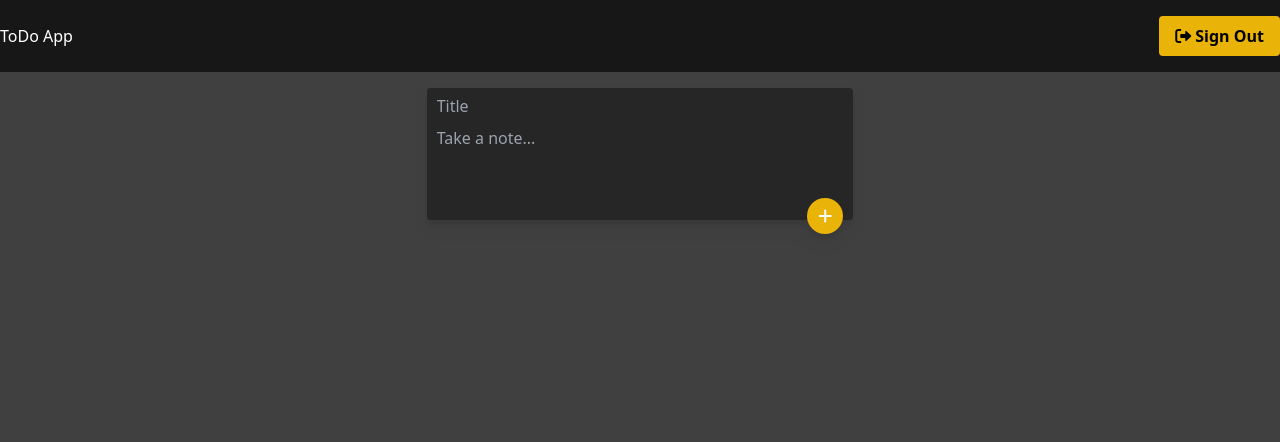
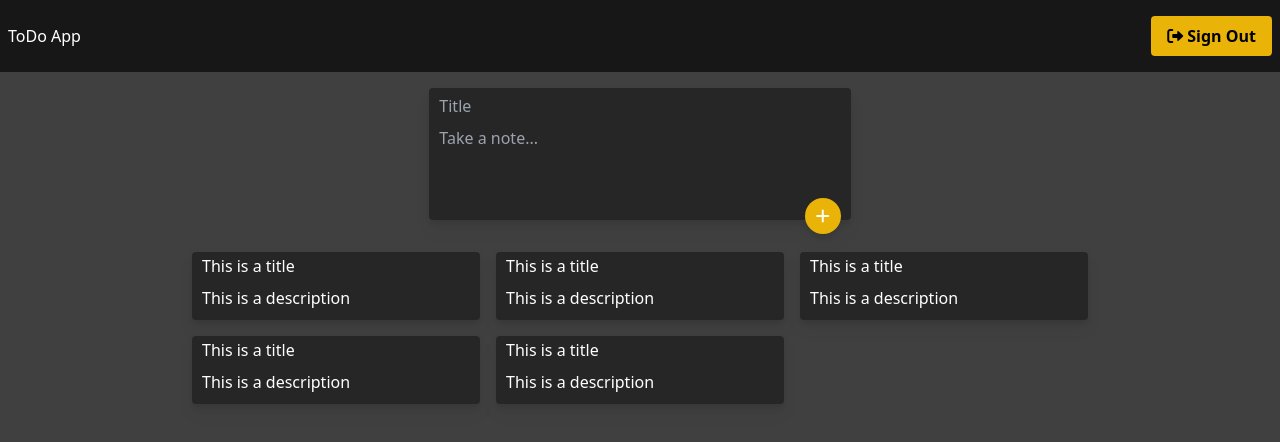
Before and after one commit to yepes1201/note-app, a React (Vite) app: page / in a window 1280 px wide. Shown: the top 442 px of the page. Built offline with nearby package versions, Linux system fonts and the light colour scheme; no server answers; sample sign-in values are in the browser's storage.

Commit message:
note cards layout

```diff
--- a/src/components/Navbar/Navbar.jsx
+++ b/src/components/Navbar/Navbar.jsx
@@ -4,13 +4,12 @@ import { useAuth } from "@/store";
 
 export const Navbar = () => {
   const { user } = useAuth();
-  console.log(user.photoURL);
 
   const handleLogout = async () => {
     await signOut(getAuth());
   };
   return (
-    <nav className="bg-neutral-900">
+    <nav className="bg-neutral-900 px-2">
       <div className="container m-auto flex justify-between items-center py-4">
         <h3>ToDo App</h3>
         <div className="flex items-center gap-1">
--- a/src/layout/Home/Home.jsx
+++ b/src/layout/Home/Home.jsx
@@ -1,12 +1,34 @@
-import { NoteForm, Navbar } from "@/components";
+import { NoteForm, Navbar, Input, Textarea } from "@/components";
 
 export const Home = () => {
   return (
     <div className="flex flex-col h-full">
       <Navbar />
-      <div className="bg-neutral-700 h-full">
+      <div className="bg-neutral-700 h-full px-2">
         <div className="container m-auto mt-4">
           <NoteForm />
+          <div className="grid lg:grid-cols-3 sm:grid-cols-2 grid-cols-1 gap-4 mt-8 max-w-4xl m-auto">
+            <div className="flex flex-col rounded border-2 drop-shadow-lg border-neutral-800 bg-neutral-800">
+              <p className="px-2">This is a title</p>
+              <p className="px-2 py-2">This is a description</p>
+            </div>
+            <div className="flex flex-col rounded border-2 drop-shadow-lg border-neutral-800 bg-neutral-800">
+              <p className="px-2">This is a title</p>
+              <p className="px-2 py-2">This is a description</p>
+            </div>
+            <div className="flex flex-col rounded border-2 drop-shadow-lg border-neutral-800 bg-neutral-800">
+              <p className="px-2">This is a title</p>
+              <p className="px-2 py-2">This is a description</p>
+            </div>
+            <div className="flex flex-col rounded border-2 drop-shadow-lg border-neutral-800 bg-neutral-800">
+              <p className="px-2">This is a title</p>
+              <p className="px-2 py-2">This is a description</p>
+            </div>
+            <div className="flex flex-col rounded border-2 drop-shadow-lg border-neutral-800 bg-neutral-800">
+              <p className="px-2">This is a title</p>
+              <p className="px-2 py-2">This is a description</p>
+            </div>
+          </div>
         </div>
       </div>
     </div>
```
